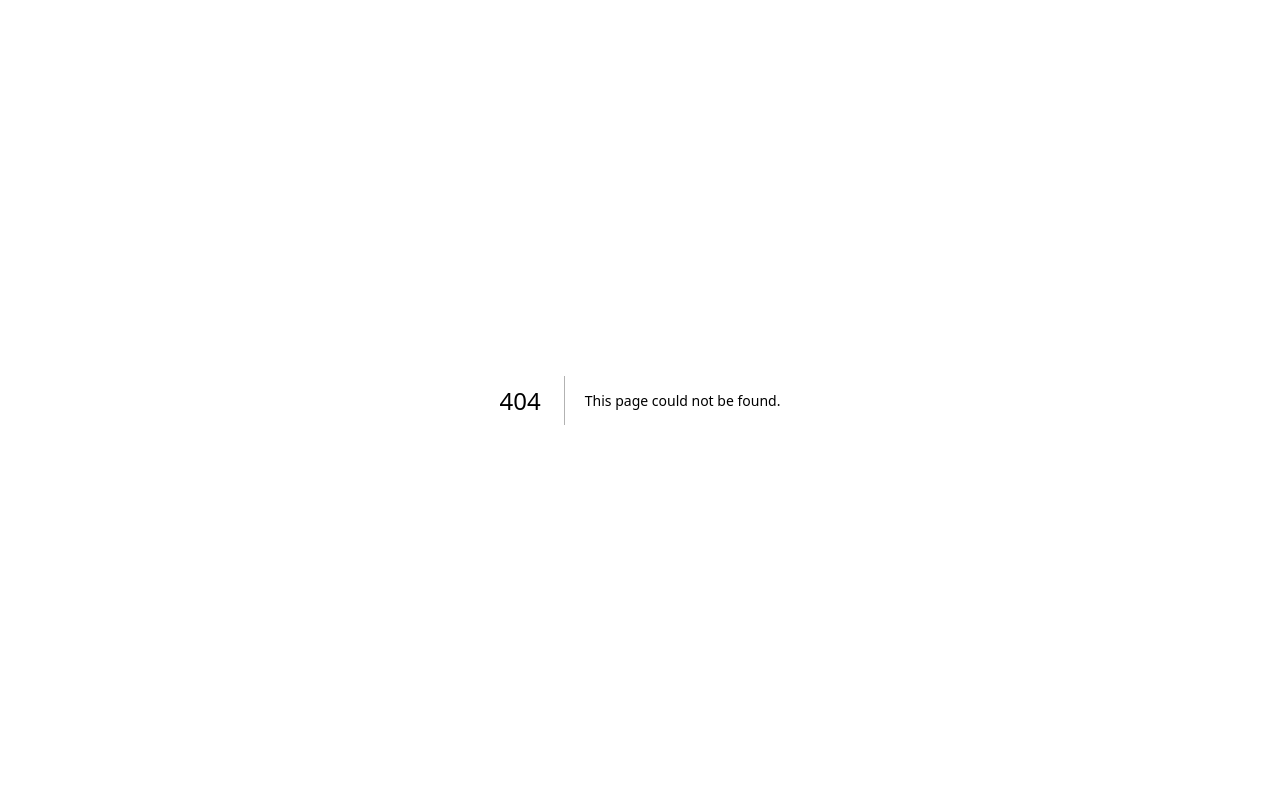
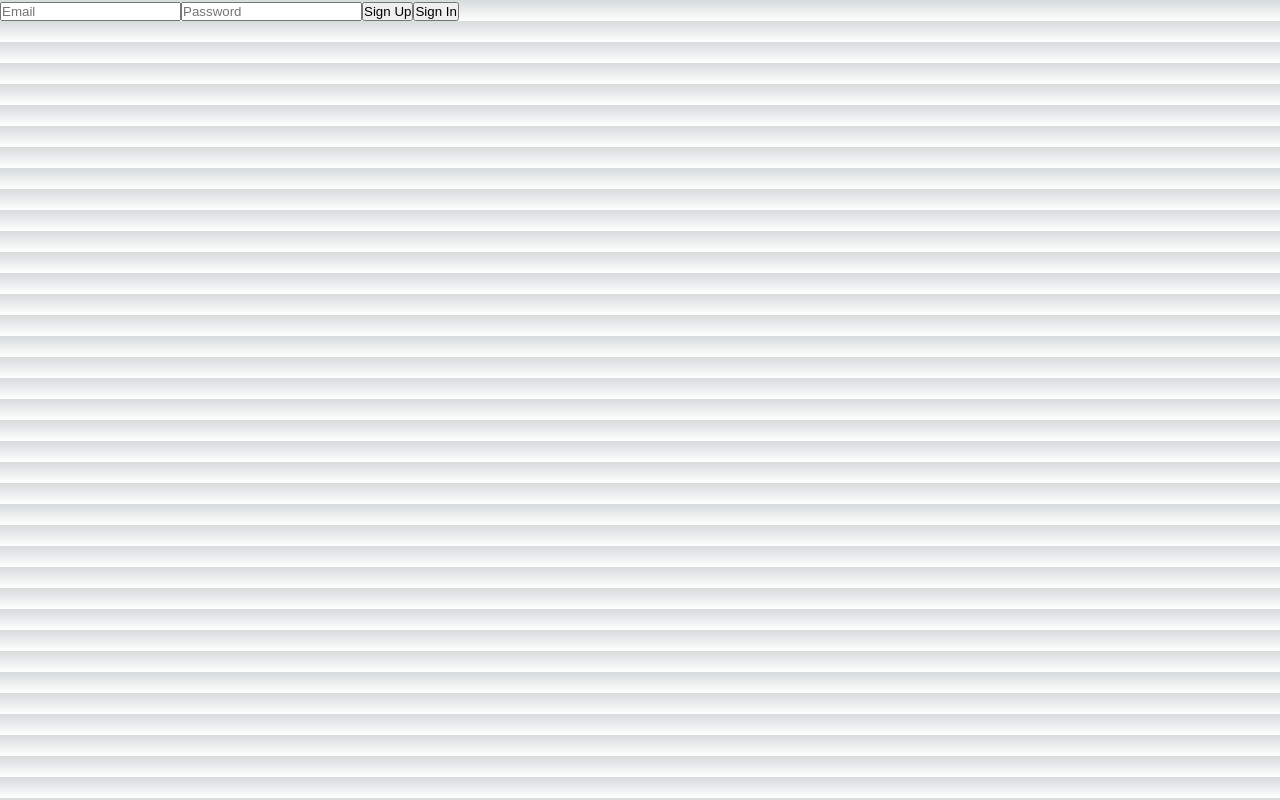
Before and after one commit to tejpatta/motley, a Next.js app: page /auth in a window 1280 px wide. Before the commit this address had no page. Built offline with nearby package versions, Linux system fonts and the light colour scheme.

Commit message:
add supabase auth

```diff
--- a/package.json
+++ b/package.json
@@ -9,8 +9,9 @@
     "lint": "next lint"
   },
   "dependencies": {
+    "@supabase/supabase-js": "^2.44.4",
+    "next": "14.2.5",
     "react": "^18",
-    "react-dom": "^18",
-    "next": "14.2.5"
+    "react-dom": "^18"
   }
 }
--- /dev/null
+++ b/src/app/auth/page.js
@@ -0,0 +1,40 @@
+'use client';
+
+import { useState } from 'react';
+import { supabase } from '../lib/supabaseClient';
+
+export default function Auth() {
+  const [email, setEmail] = useState('');
+  const [password, setPassword] = useState('');
+
+  const signUp = async () => {
+    const { error } = await supabase.auth.signUp({ email, password });
+    if (error) alert(error.message);
+    else alert('Check your email for the confirmation link');
+  };
+
+  const signIn = async () => {
+    const { error } = await supabase.auth.signIn({ email, password });
+    if (error) alert(error.message);
+    else alert('Logged in successfully');
+  };
+
+  return (
+    <div>
+      <input
+        type="email"
+        value={email}
+        onChange={(e) => setEmail(e.target.value)}
+        placeholder="Email"
+      />
+      <input
+        type="password"
+        value={password}
+        onChange={(e) => setPassword(e.target.value)}
+        placeholder="Password"
+      />
+      <button onClick={signUp}>Sign Up</button>
+      <button onClick={signIn}>Sign In</button>
+    </div>
+  );
+}
--- /dev/null
+++ b/src/lib/supabaseClient.js
@@ -0,0 +1,5 @@
+import { createClient } from '@supabase/supabase-js';
+
+const supabaseUrl = process.env.NEXT_PUBLIC_SUPABASE_URL;
+const supabaseKey = process.env.NEXT_PUBLIC_SUPABASE_KEY;
+export const supabase = createClient(supabaseUrl, supabaseKey);
```
Also changed, not shown: 1 other file (tests, documents, lock files or other folders).
